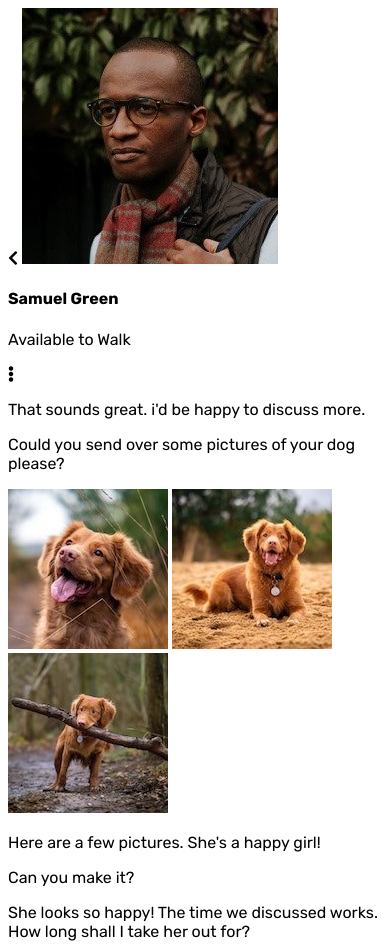
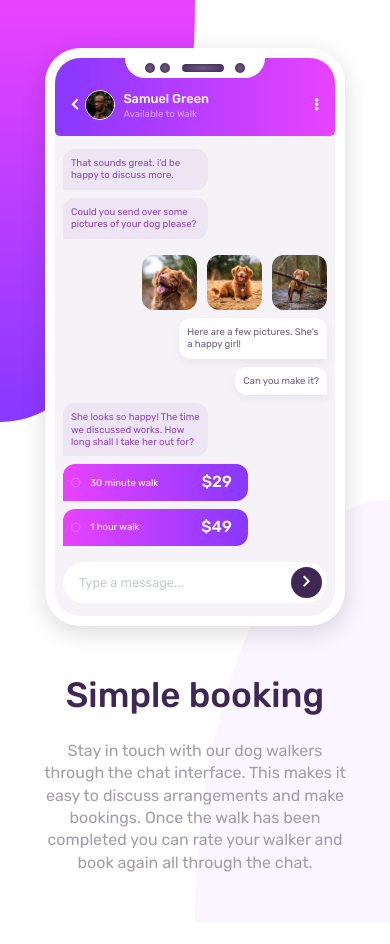
Before and after one commit to georit/chat-app-css-illustration, a plain HTML site: page index.html in a window 390 px wide. Shown: the top 944 px of the page. After the commit the page ends 922 px from the top, so only its background shows below. Drawn offline with Linux system fonts and the light colour scheme.

Commit message:
Add mobile styles

```diff
--- a/index.html
+++ b/index.html
@@ -21,14 +21,19 @@
   <body>
     <div class="wrapper">
       <!-- ***backgrounds*** -->
-      <div class="bg bt-top"></div>
-      <div class="bg bt-bottom"></div>
+      <div class="bg bg-top"></div>
+      <div class="bg bg-bottom"></div>
       <!-- ***app illustration*** -->
       <div class="mobile-container">
         <div class="mobile-screen">
-          <div class="camera-cutout"></div>
+          <div class="camera-cutout">
+            <div class="camera camera-1"></div>
+            <div class="camera camera-2"></div>
+            <div class="speaker"></div>
+            <div class="camera camera-3"></div>
+          </div>
           <header class="chat-header">
-            <i class="fas fa-chevron-left"></i>
+            <i class="fas fa-chevron-left icon-back"></i>
             <img
               src="./images/avatar.jpg"
               alt="Profile picture"
@@ -38,7 +43,7 @@
               <h4 class="contact-name">Samuel Green</h4>
               <p class="status">Available to Walk</p>
             </div>
-            <i class="fas fa-ellipsis-v"></i>
+            <i class="fas fa-ellipsis-v icon-options"></i>
           </header>
           <div class="chat-body">
             <p class="chat chat-received">
@@ -83,14 +88,10 @@
               <p class="walk-price">$49</p>
             </div>
             <div class="input-field-container">
-              <label for="message">
-                <input
-                  type="text"
-                  name="message"
-                  id="message"
-                  placeholder="Type a message..."
-              /></label>
-              <i class="fas fa-chevron-circle-right"></i>
+              <p class="placeholder-text">Type a message...</p>
+              <div class="icon-send">
+                <i class="fas fa-chevron-right"></i>
+              </div>
             </div>
           </div>
         </div>
--- a/style.css
+++ b/style.css
@@ -23,6 +23,8 @@
 /*segment *****general styles***** */
 * {
   box-sizing: border-box;
+  margin: 0;
+  padding: 0;
 }
 
 body {
@@ -30,5 +32,300 @@ body {
   font-family: var(--rubik);
   font-size: 16px;
   min-width: 100vw;
+}
+
+body,
+.wrapper {
+  max-width: 1980px;
   min-height: 100vh;
 }
+
+img {
+  max-width: 100%;
+}
+
+/* *****wrapper***** */
+.wrapper {
+  background-color: var(--white);
+  display: flex;
+  flex-flow: column nowrap;
+  justify-content: center;
+  align-items: center;
+  width: 100%;
+  padding: 3rem 0;
+  position: relative;
+}
+
+/* ***backgrounds*** */
+.bg-top,
+.bg-bottom {
+  height: 50vh;
+  width: 50vw;
+  position: absolute;
+}
+
+.bg-top {
+  background: var(--linear-gradient);
+  border-bottom-right-radius: 100%;
+  top: 0;
+  left: 0;
+}
+
+.bg-bottom {
+  background-color: hsla(276, 100%, 81%, 0.1);
+  border-top-left-radius: 100%;
+  bottom: 0;
+  right: 0;
+}
+
+/* chat illustration*/
+.mobile-container,
+.details {
+  z-index: 999;
+}
+
+.mobile-container {
+  border-radius: 35px;
+}
+.mobile-screen {
+  border-radius: 25px;
+}
+
+.mobile-container {
+  background-color: var(--white);
+  box-shadow: 0 6px 25px hsla(0, 0%, 0%, 0.15);
+  width: 300px;
+  padding: 10px;
+}
+
+.mobile-screen {
+  background-color: var(--light-grayish-violet);
+  width: 100%;
+  position: relative;
+}
+
+.camera-cutout {
+  background-color: var(--white);
+  border-bottom-right-radius: 20px;
+  border-bottom-left-radius: 20px;
+  width: 50%;
+  height: 20px;
+  position: absolute;
+  top: 0;
+  left: 50%;
+  transform: translateX(-50%);
+  display: flex;
+  flex-flow: row nowrap;
+  justify-content: flex-start;
+  align-items: center;
+}
+
+.camera,
+.speaker {
+  background: radial-gradient(
+    var(--desaturated-dark-violet),
+    var(--very-dark-desaturated-violet)
+  );
+}
+
+.camera {
+  border-radius: 50%;
+  height: 10px;
+  width: 10px;
+}
+
+.camera-1 {
+  margin: 0 5px 0 20px;
+}
+
+.speaker {
+  border-radius: 5px;
+  height: 8px;
+  width: 30%;
+  margin: 0 auto;
+}
+
+.camera-3 {
+  margin: 0 20px 0 0;
+}
+
+header.chat-header {
+  background: linear-gradient(
+    to right,
+    var(--light-violet),
+    var(--light-magenta)
+  );
+  border-radius: 25px 25px 5px 5px;
+  display: flex;
+  flex-flow: row nowrap;
+  justify-content: flex-start;
+  align-items: center;
+  width: 100%;
+  padding: 2rem 1rem 1rem;
+  color: var(--white);
+}
+
+.icon-back,
+.icon-options,
+.contact-name {
+  font-size: 0.8rem;
+}
+
+.icon-back {
+  margin-right: 0.4rem;
+}
+
+.profile-pic {
+  width: 30px;
+  height: auto;
+  border-radius: 50%;
+  border: 1px solid var(--white);
+  margin-right: 0.5rem;
+}
+
+.contact-name {
+  font-weight: 500;
+}
+
+.status {
+  color: var(--pale-violet);
+  font-size: 0.6rem;
+  padding-top: 0.1rem;
+}
+
+.icon-options {
+  margin-left: auto;
+}
+
+.chat-body {
+  display: flex;
+  flex-flow: column nowrap;
+  justify-content: flex-start;
+  align-items: flex-start;
+  padding: 0.8rem 0.5rem;
+}
+
+.chat {
+  font-size: 0.6rem;
+  line-height: 1.3;
+  padding: 0.5rem;
+}
+
+.chat-received {
+  background-color: hsla(276, 55%, 52%, 0.08);
+  border-radius: 12px 12px 12px 0;
+  color: var(--moderate-violet);
+  margin-bottom: 0.5rem;
+  width: 55%;
+}
+
+.images-sent,
+.chat-sent {
+  align-self: flex-end;
+}
+
+.images-sent {
+  display: flex;
+  flex-flow: row nowrap;
+  justify-content: space-between;
+  align-items: center;
+  padding: 0.5rem 0 0.5rem;
+  width: 70%;
+}
+
+.img-sent {
+  border-radius: 12px;
+  width: 55px;
+  height: auto;
+}
+
+.chat-sent {
+  background-color: var(--white);
+  border-radius: 12px 12px 0 12px;
+  box-shadow: 0 4px 8px hsla(0, 0%, 0%, 0.06);
+  color: var(--desaturated-dark-violet);
+  margin-bottom: 0.5rem;
+  width: 56%;
+}
+
+.chat-body p:nth-of-type(4) {
+  width: max-content;
+}
+
+.chat-money {
+  background: linear-gradient(
+    to right,
+    var(--light-magenta),
+    var(--light-violet)
+  );
+  color: var(--white);
+  display: flex;
+  flex-flow: row nowrap;
+  justify-content: flex-start;
+  align-items: center;
+  padding-right: 1rem;
+  width: 70%;
+}
+
+.chat-money i {
+  color: var(--very-light-magenta);
+  margin-right: 0.6rem;
+}
+
+.chat-money .walk-price {
+  font-size: 1rem;
+  font-weight: 500;
+  margin-left: auto;
+}
+
+.input-field-container {
+  background-color: var(--white);
+  color: var(--grayish-blue);
+  padding: 5px 5px 5px 1rem;
+  box-shadow: 0 0 6px hsla(0, 0%, 0%, 0.01);
+  display: flex;
+  flex-flow: row nowrap;
+  justify-content: space-between;
+  align-items: center;
+  border-radius: 25px;
+  width: 100%;
+  margin-top: 0.5rem;
+}
+
+.input-field-container .placeholder-text {
+  font-size: 0.8rem;
+}
+
+.input-field-container .icon-send {
+  background-color: var(--very-dark-desaturated-violet);
+  width: 31px;
+  height: 31px;
+  display: flex;
+  flex-flow: row nowrap;
+  justify-content: center;
+  align-items: center;
+  border-radius: 50%;
+}
+
+.input-field-container .icon-send i {
+  color: var(--white);
+  font-size: 0.8rem;
+}
+
+/* ***details*** */
+.details {
+  padding: 3rem 10% 0;
+  text-align: center;
+}
+
+.details-heading {
+  color: var(--very-dark-desaturated-violet);
+  font-size: 2.2rem;
+  font-weight: 500;
+  padding-bottom: 1.5rem;
+}
+
+.details-info {
+  color: var(--dark-grayish-violet);
+  line-height: 1.4;
+}
```
